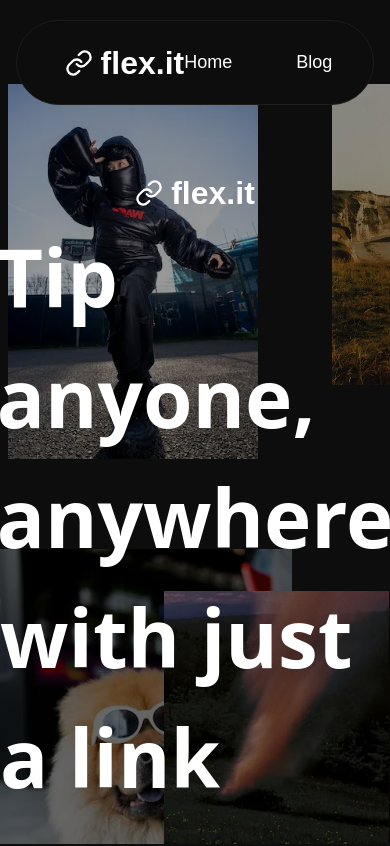
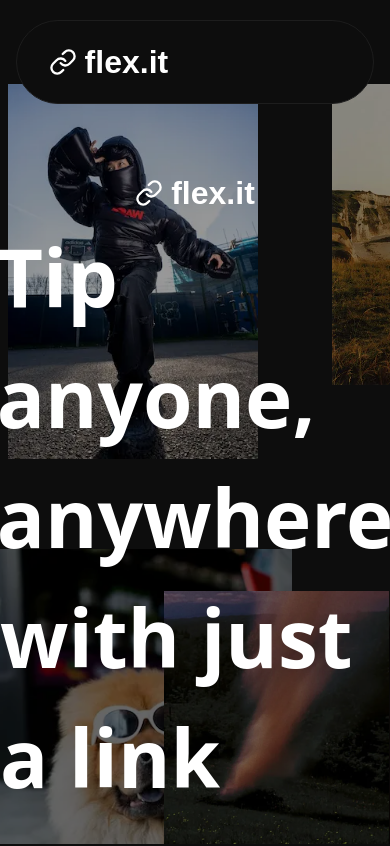
Before and after one commit to ananya150/Flex.it, a Next.js app: page / in a window 390 px wide. Shown: the top 846 px of the page. Built offline with nearby package versions, Linux system fonts and the light colour scheme; a web font is replaced by a local one.

Commit message:
minor fixes

```diff
--- a/src/app/page.tsx
+++ b/src/app/page.tsx
@@ -14,10 +14,10 @@ export default function Home() {
       </div>
       <Hero />
       <ScrollSection />
-      <Working />
+      {/* <Working />
       <div className="h-[100vh] bg-[#0D0D0D] flex flex-col justify-center items-center">
         <span className="text-white text-[30px]">Footer</span>
-      </div>
+      </div> */}
     </div>
   )
 }
--- a/src/components/heading/index.tsx
+++ b/src/components/heading/index.tsx
@@ -4,17 +4,18 @@ import styles from './page.module.scss'
 import Image from 'next/image';
 import { useRef } from 'react';
 import gsap from 'gsap';
-import { Link } from 'lucide-react';
+import { LinkIcon } from 'lucide-react';
 import { motion, useScroll } from "framer-motion";
-
+import {useRouter} from 'next/navigation';
 import { i1, i2, i3, i4, i5, i6 } from './data';
 
 const Heading = () => {
 
     const plane1 = useRef(null);
     const plane2 = useRef(null);
-    const [animationComplete, setAnimationComplete] = useState(false)
+    const [animationComplete, setAnimationComplete] = useState(false);
 
+    const router = useRouter();
 
     let requestAnimationFrameId: any = null;
     let xForce = 0;
@@ -115,7 +116,7 @@ const Heading = () => {
               duration: 1,
             }}
           className='flex items-center space-x-2 w-full justify-center'>
-            <Link className='text-white w-7 h-7' />
+            <LinkIcon className='text-white w-7 h-7' />
             <span className='font-bold text-white text-[32px] font-sat'>flex.it</span>
         </motion.div>
         <div className='flex flex-col items-center '>
@@ -126,6 +127,7 @@ const Heading = () => {
           <motion.div
             initial={{ opacity: 0}}
             animate={{ opacity: 1}}
+            onClick={() => {router.push('/create')}}
             transition={{
               delay: 1,
               duration: 1.5,
--- a/src/components/navbar/index.tsx
+++ b/src/components/navbar/index.tsx
@@ -30,13 +30,13 @@ const Navbar = () => {
 
   return (
         <div className='flex w-[100%] justify-center'>
-            <div style={{transition: 'top 0.4s'}} className={`fixed w-[92%] bg-[#0D0D0D] ${isVisible ? 'top-5': 'top-[-100px]'} h-[85px] rounded-[3rem] border-[#1D1D1D] border flex flex-col justify-center px-12 z-10 `}>
+            <div style={{transition: 'top 0.4s'}} className={`fixed bg-[#0D0D0D] ${isVisible ? 'top-5': 'top-[-100px]'} w-[92%] bg-[#0D0D0D] h-[10vh] rounded-[3rem] border-[#1D1D1D] border flex flex-col justify-center sm:px-12 px-8 z-10 `}>
                 <div className='w-full flex justify-between items-center'>
                     <div className='flex items-center space-x-2'>
-                        <Link className='text-white w-7 h-7' />
+                        <Link className='text-white w-7 h-7 ' />
                         <span className='font-bold text-white text-[32px] font-sat'>flex.it</span>
                     </div>
-                    <div className='flex items-center space-x-16'>
+                    <div className='flex items-center space-x-16 sm:block hidden'>
                         <span className='text-white text-[18px] font-sat font-medium'>Home</span>
                         <span className='text-white text-[18px] font-sat font-medium'>Blog</span>
                         <span className='text-white text-[18px] font-sat font-medium'>FAQ</span>
```
